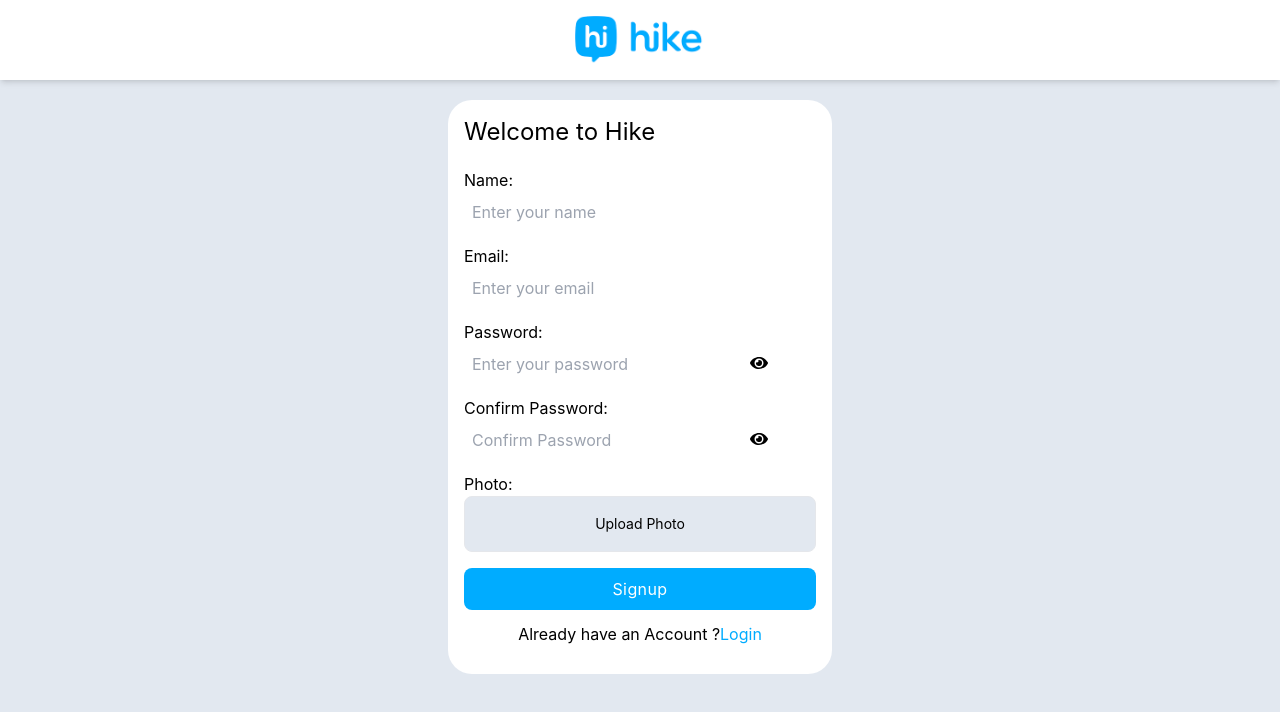
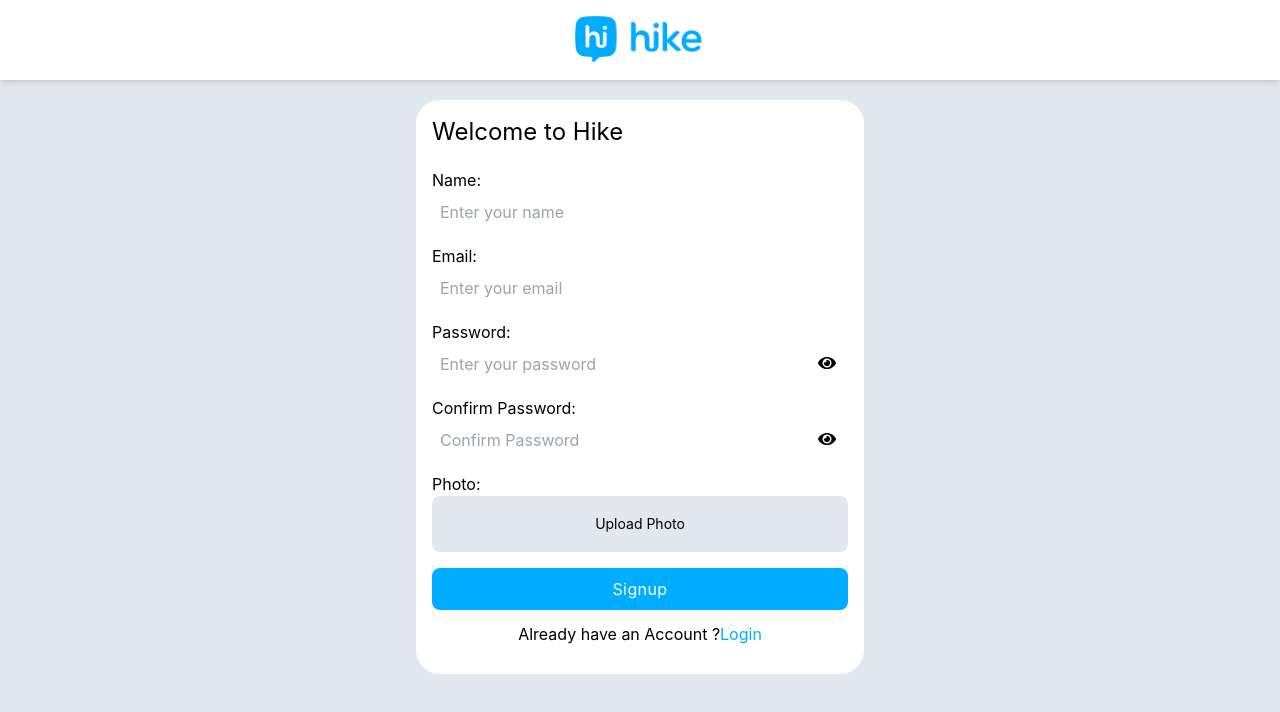
Before and after one commit to theboinextdoor/Hike-Chat-Application, a React (Vite) app in the folder client/: page /signup in a window 1280 px wide. Shown: the top 712 px of the page. Built offline with nearby package versions, Linux system fonts and the light colour scheme.

Commit message:
added some cloudinary cinfiguration

```diff
--- a/client/package.json
+++ b/client/package.json
@@ -10,8 +10,10 @@
     "preview": "vite preview"
   },
   "dependencies": {
+    "cloudinary-react": "^1.8.1",
     "react": "^18.2.0",
     "react-dom": "^18.2.0",
+    "react-dotenv": "^0.1.3",
     "react-hot-toast": "^2.4.1",
     "react-icons": "^5.2.1",
     "react-router-dom": "^6.23.1"
--- a/client/src/App.jsx
+++ b/client/src/App.jsx
@@ -1,11 +1,12 @@
 import { Outlet } from "react-router-dom";
-
+import { Toaster } from "react-hot-toast";
 function App() {
 
 
   return (
     <main>
       <Outlet />
+      <Toaster />
     </main>
   )
 }
--- /dev/null
+++ b/client/src/helpers/uploadFile.js
@@ -0,0 +1,17 @@
+const url = `https://api.cloudinary.com/v1_1/${import.meta.env.VITE_REACT_CLOUDINARY_CLOUD_NAME}/auto/upload`
+
+const uploadFile = async(file) =>{
+     const formData = new FormData();
+     formData.append('file', file);
+     formData.append('upload_preset', "chat-app-file");
+
+     const response = await fetch(url , {
+          method : "POST",
+          body: formData
+     })
+     const resData = await response.json()
+     return resData ;
+
+}
+
+export default uploadFile
--- a/client/src/pages/Signup.jsx
+++ b/client/src/pages/Signup.jsx
@@ -2,9 +2,16 @@ import React, { useState } from 'react'
 import { RxCross2 } from "react-icons/rx";
 import { FaEye, FaEyeSlash } from "react-icons/fa";
 import { Link } from 'react-router-dom';
+import uploadFile from "../helpers/uploadFile"
+import toast from 'react-hot-toast';
+
+
+
+
 const Signup = () => {
 
   // Page Functionality
+  const [uploadPhoto, setUploadPhoto] = useState("")
   const [showpassword, setShowPassword] = useState(false);
   const [showConfirmPassword, setshowConfirmPassword] = useState(false);
   const [data, setData] = useState({
@@ -14,14 +21,15 @@ const Signup = () => {
     confirmpassword: "",
     profile_pic: ""
   })
-  const [uploadPhoto, setUploadPhoto] = useState("")
 
   const handleShowPassword = () => {
     setShowPassword((prev) => !prev)
   }
+
   const handleConfirmShowPassword = () => {
     setshowConfirmPassword((prev) => !prev)
   }
+
   const handleOnChange = (e) => {
     e.preventDefault();
     const { name, value } = e.target;
@@ -34,9 +42,23 @@ const Signup = () => {
     })
   }
 
-  const handleUploadPhoto = (e) => {
+
+  const handleUploadPhoto = async(e) => {
     const file = e.target.files[0];
+
+    const uploadPhotoforCloud = await uploadFile(file)
+
+    console.log("Upload Photo",uploadPhotoforCloud)
     setUploadPhoto(file)
+
+    setData((prev) =>{
+      return {
+        ...prev,
+        profile_pic: uploadPhotoforCloud?.url
+      }
+    })
+
+
   }
 
   const handleClearUploadPhoto = (e) => {
@@ -45,21 +67,19 @@ const Signup = () => {
     setUploadPhoto(null)
   }
 
-
   // Handle API
   const handleSignup = (e) => {
     e.preventDefault();
     e.stopPropagation()
+    console.log("All Data: " , data)
   }
-
 
 
 
   return (
     <div className='mt-5'>
-      <div className='bg-white w-full max-w-sm rounded-3xl overflow-hidden p-4 mx-auto '>
+      <div className='bg-white w-full md:max-w-md max-w-sm rounded-3xl mx-auto overflow-hidden p-4  '>
         <h3 className='text-2xl'>Welcome to Hike </h3>
-
 
         <form className='grid gap-4 mt-5' onSubmit={handleSignup}>
 
@@ -74,7 +94,7 @@ const Signup = () => {
               value={data.name}
               onChange={handleOnChange}
               required
-              className='input rounded-lg  input-bordered w-full max-w-xs px-2 py-1 focus:outline-primary'
+              className='input rounded-lg  input-bordered w-full max-w-md px-2 py-1 focus:outline-primary'
             />
           </div>
 
@@ -89,7 +109,7 @@ const Signup = () => {
               value={data.email}
               onChange={handleOnChange}
               required
-              className='input rounded-lg  input-bordered w-full max-w-xs px-2 py-1 focus:outline-primary'
+              className='input rounded-lg  input-bordered w-full max-w-md px-2 py-1 focus:outline-primary'
             />
           </div>
 
@@ -105,9 +125,9 @@ const Signup = () => {
                 value={data.password}
                 onChange={handleOnChange}
                 required
-                className='input rounded-lg  input-bordered w-full max-w-xs px-2 py-1 focus:outline-primary '
+                className='input rounded-lg  input-bordered w-full max-w-md px-2 py-1 focus:outline-primary '
               />
-              <div className='absolute top-1.5 right-12 text-lg'>
+              <div className='absolute top-1.5 right-3 text-lg'>
                 {
                   showpassword ? <FaEyeSlash onClick={handleShowPassword} /> : <FaEye onClick={handleShowPassword} />
                 }
@@ -127,9 +147,9 @@ const Signup = () => {
                 value={data.confirmpassword}
                 onChange={handleOnChange}
                 required
-                className='input rounded-lg  input-bordered w-full max-w-xs px-2 py-1 focus:outline-primary'
+                className='input rounded-lg  input-bordered w-full max-w-md px-2 py-1 focus:outline-primary'
               />
-              <div className='absolute top-1.5 right-12 text-lg'>
+              <div className='absolute top-1.5 right-3 text-lg'>
                 {
                   showConfirmPassword ? <FaEyeSlash onClick={handleConfirmShowPassword} /> : <FaEye onClick={handleConfirmShowPassword} />
                 }
@@ -161,7 +181,7 @@ const Signup = () => {
               type='file'
               id="profile_pic"
               name='profile_pic'
-              value={data.profile_pic}
+              // value={data.profile_pic}
               className='hidden bg-slate-100 px-2 py1 focus:outline-primary '
               onChange={handleUploadPhoto}
 
```
Also changed, not shown: 1 other file (tests, documents, lock files or other folders).
